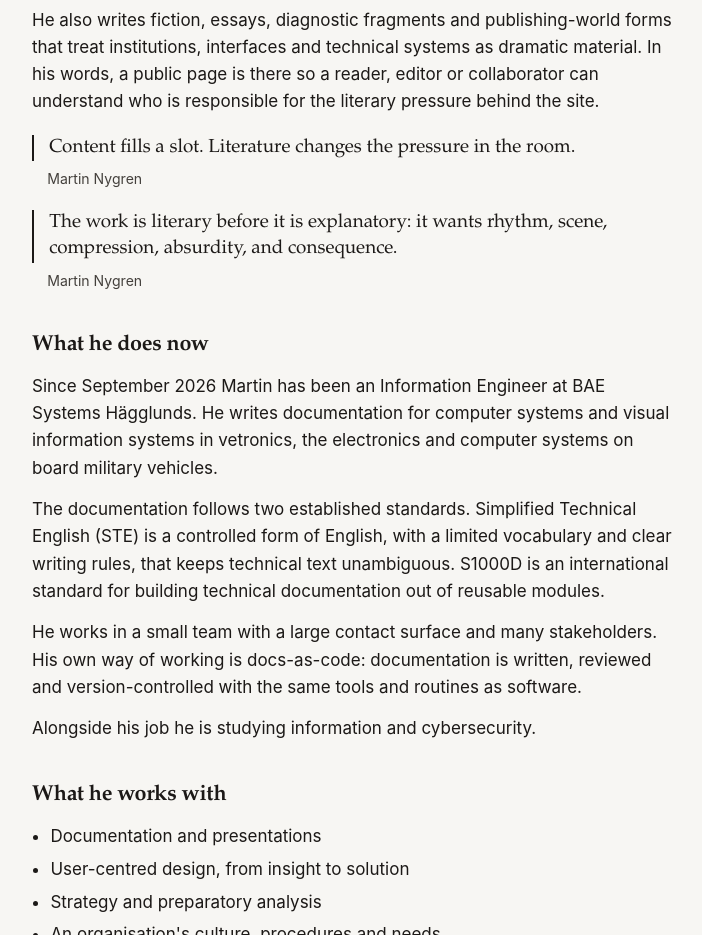
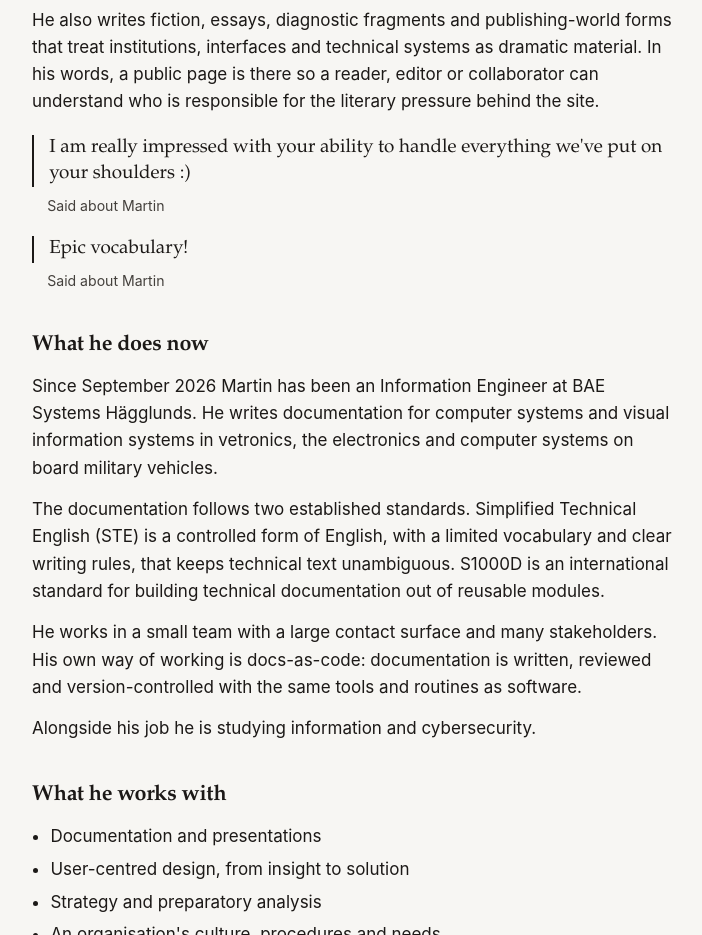
Before and after one commit to evergreenvulcano/martin-nygren, a plain HTML site: page index.html in a window 1280 px wide. Shown: the part 1600-2535 px from the top of the page, without its empty margins (288-990 px from the left). Drawn offline with Linux system fonts and the light colour scheme.

Commit message:
Update About quotes (#2)
* Replace the About quotes

Use the two lines Martin supplied, with the same wording in English and Swedish and the attribution changed to say they are about him.

Co-authored-by: evergreenvulcano <evergreenvulcano@users.noreply.github.com>

* Correct and translate the About quotes

English and Swedish each get their own wording, with the spelling fixed and the attributions left as they are.

Co-authored-by: evergreenvulcano <evergreenvulcano@users.noreply.github.com>

---------

Co-authored-by: Cursor Agent <cursoragent@cursor.com>
Co-authored-by: evergreenvulcano <evergreenvulcano@users.noreply.github.com>

```diff
--- a/index.html
+++ b/index.html
@@ -80,15 +80,15 @@
           <p>He also writes fiction, essays, diagnostic fragments and publishing-world forms that treat institutions, interfaces and technical systems as dramatic material. In his words, a public page is there so a reader, editor or collaborator can understand who is responsible for the literary pressure behind the site.</p>
           <figure class="quote">
             <blockquote>
-              <p>Content fills a slot. Literature changes the pressure in the room.</p>
+              <p>I am really impressed with your ability to handle everything we've put on your shoulders :)</p>
             </blockquote>
-            <figcaption>Martin Nygren</figcaption>
+            <figcaption>Said about Martin</figcaption>
           </figure>
           <figure class="quote">
             <blockquote>
-              <p>The work is literary before it is explanatory: it wants rhythm, scene, compression, absurdity, and consequence.</p>
+              <p>Epic vocabulary!</p>
             </blockquote>
-            <figcaption>Martin Nygren</figcaption>
+            <figcaption>Said about Martin</figcaption>
           </figure>
         </section>
 
@@ -275,15 +275,15 @@
           <p>Han skriver också fiktion, essäer, diagnostiska fragment och former från förlagsvärlden, som behandlar institutioner, gränssnitt och tekniska system som dramatiskt material. Med hans egna ord finns en offentlig sida där för att en läsare, redaktör eller samarbetspartner ska kunna förstå vem som bär det litterära trycket bakom sajten.</p>
           <figure class="quote">
             <blockquote>
-              <p>Innehåll fyller en plats. Litteratur förändrar trycket i rummet.</p>
+              <p>Jag är verkligen imponerad av din förmåga att hantera allt vi har lagt på dina axlar :)</p>
             </blockquote>
-            <figcaption>Martin Nygren</figcaption>
+            <figcaption>Sagt om Martin</figcaption>
           </figure>
           <figure class="quote">
             <blockquote>
-              <p>Arbetet är litterärt före det är förklarande: det vill ha rytm, scen, kompression, absurditet och konsekvens.</p>
+              <p>Episkt ordförråd!</p>
             </blockquote>
-            <figcaption>Martin Nygren</figcaption>
+            <figcaption>Sagt om Martin</figcaption>
           </figure>
         </section>
 
```
